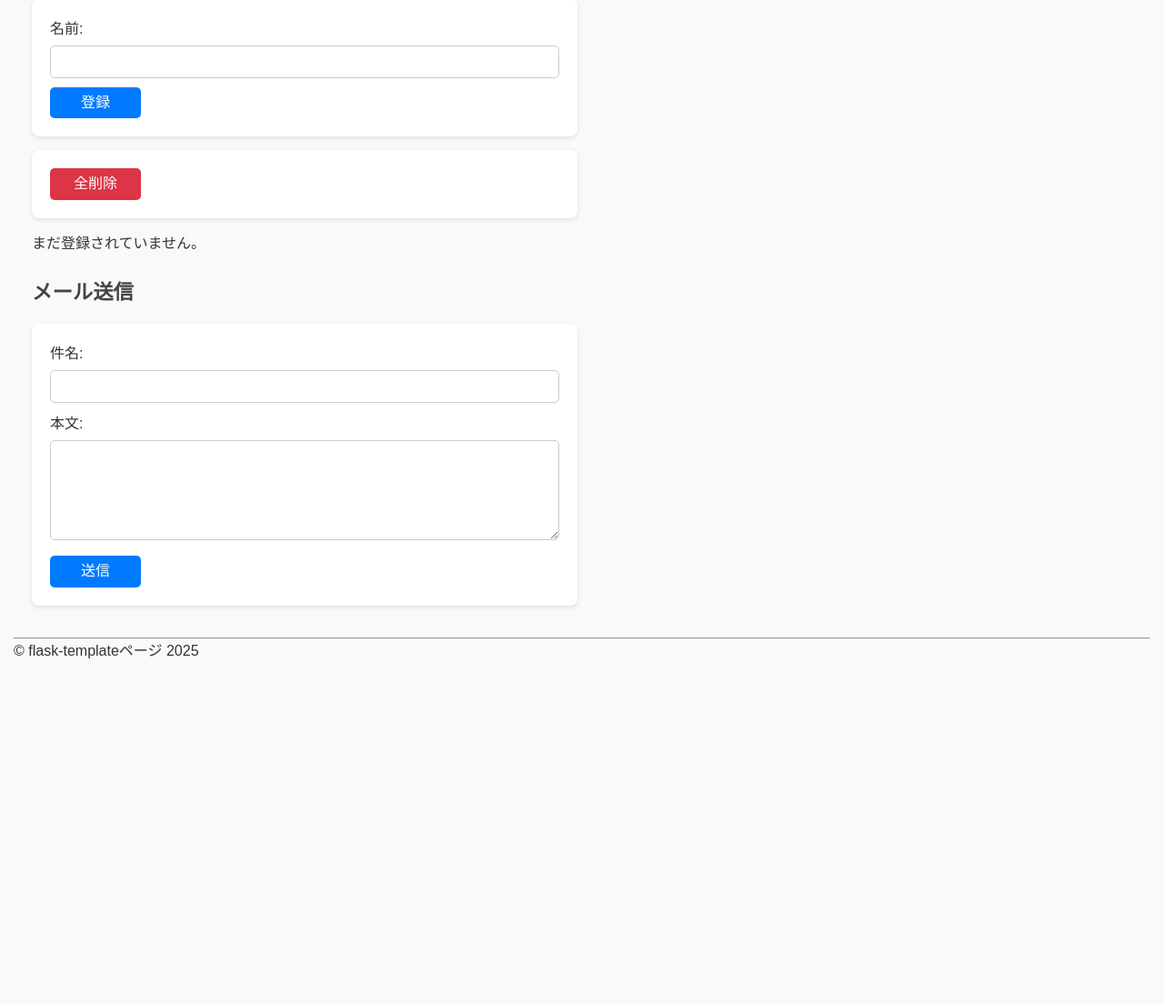
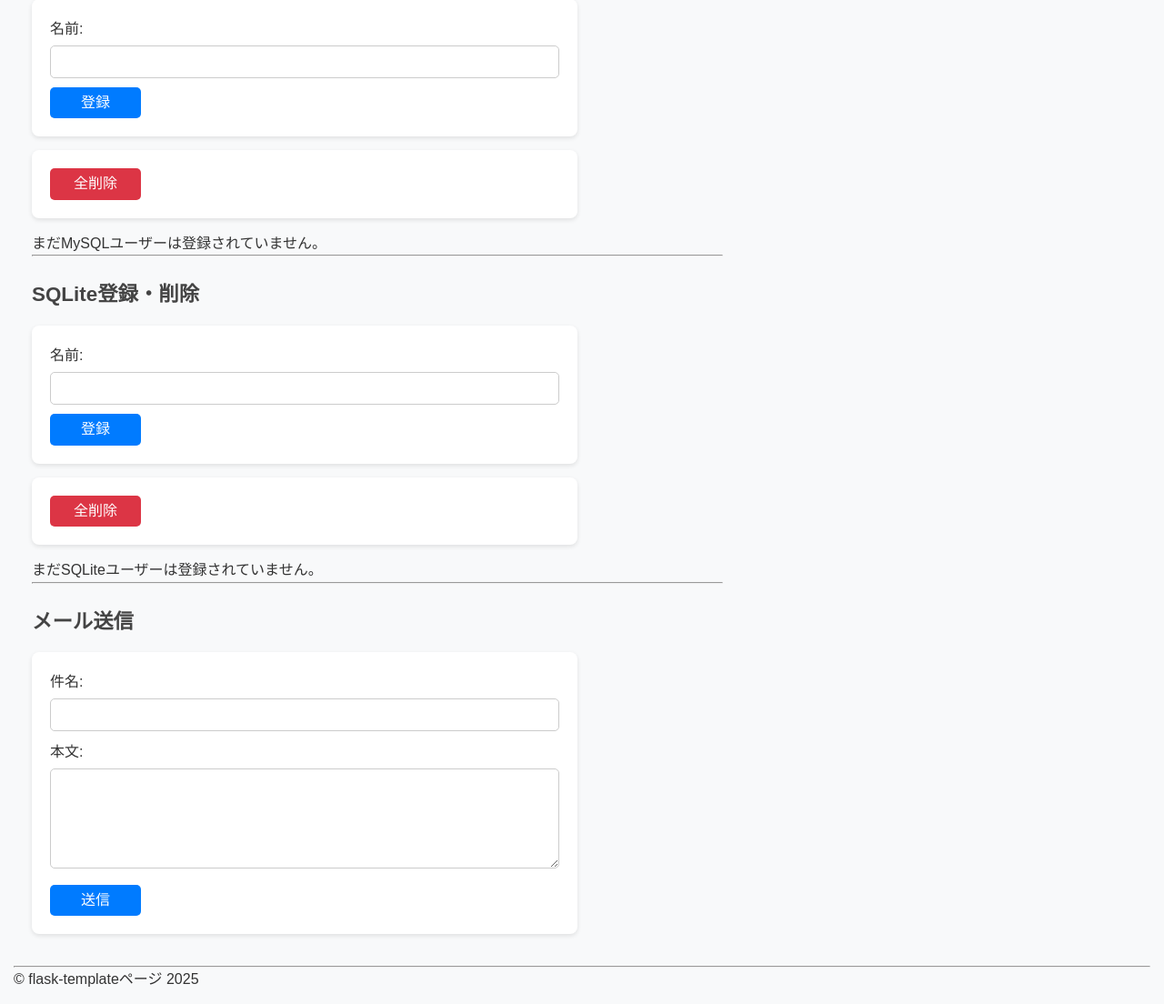
Before and after one commit to KN5310/flask-template, a Flask app: page /test in a window 1280 px wide. Shown: the part 274-1378 px from the top of the page at 91% size. Before the commit the page ends 998 px from the top, so only its background shows below. Run offline with Flask 3, Linux system fonts and the light colour scheme; parts of the project's set-up code (start-up, migrations or seed data) failed here and were passed over.

Commit message:
MySQL SQlite 切り替えOK

```diff
--- a/app/__init__.py
+++ b/app/__init__.py
@@ -4,25 +4,27 @@
 
 from flask import Flask, url_for
 from flask_wtf import CSRFProtect
-import os, traceback
-import logging
+import os, traceback, logging
 from dotenv import load_dotenv
 
 from flask_sqlalchemy import SQLAlchemy
 from flask_migrate import Migrate
 
 from app.models.model_mysql import db, UserMysql
+from app.models.model_sqlite import db_sqlite, UserSqlite
 from app.utils.utils import cleaned_url
 
 migrate = Migrate()
 csrf = CSRFProtect()
 
+# dotenv読み込み
 dotenv_path = os.path.abspath(os.path.join(os.path.dirname(__file__), "..", "key", ".env"))
 if os.path.exists(dotenv_path):
     load_dotenv(dotenv_path)
 else:
     print(f"[Warning] .env file not found at {dotenv_path}")
 
+# ログ設定
 log_dir = os.path.join(os.path.dirname(__file__), "..", "logs")
 os.makedirs(log_dir, exist_ok=True)
 log_path = os.path.join(log_dir, "app.log")
@@ -32,6 +34,19 @@ logging.basicConfig(
     handlers=[logging.FileHandler(log_path, encoding="utf-8")],
 )
 
+# SQLite DBファイル作成
+data_dir = os.path.join(os.path.dirname(__file__), "..", "data")
+os.makedirs(data_dir, exist_ok=True)
+sqlite_db_path = os.path.join(data_dir, "sqlite.db")
+if not os.path.exists(sqlite_db_path):
+    import sqlite3
+    try:
+        conn = sqlite3.connect(sqlite_db_path)
+        conn.close()
+        print(f"[Info] SQLite DB を作成しました: {sqlite_db_path}")
+    except Exception as e:
+        print(f"[Error] SQLite DB の作成に失敗しました: {e}")
+
 def create_app():
     try:
         app = Flask(
@@ -40,53 +55,65 @@ def create_app():
             static_folder="../static"
         )
         app.config["SECRET_KEY"] = os.getenv("SECRET_KEY", "default-unsafe-key")
+        ENV_TYPE = os.getenv("ENV_TYPE", "lolipop-test")
+        ENV_DB = os.getenv("ENV_DB", "sqlite")  # 'mysql' or 'sqlite'
 
-        ENV_TYPE = os.getenv("ENV_TYPE", "lolipop-test")
-        if ENV_TYPE == "docker":
-            app.config["SQLALCHEMY_DATABASE_URI"] = os.getenv("DATABASE_URI_DOCKER")
-        elif ENV_TYPE == "lolipop-test":
-            app.config["SQLALCHEMY_DATABASE_URI"] = os.getenv("DATABASE_URI_LOLIPOP_TEST")
-        elif ENV_TYPE == "lolipop-prod":
-            app.config["SQLALCHEMY_DATABASE_URI"] = os.getenv("DATABASE_URI_LOLIPOP_PROD")
+        # データベース設定
+        if ENV_DB == "mysql":
+            if ENV_TYPE == "docker":
+                app.config["SQLALCHEMY_DATABASE_URI"] = os.getenv("DATABASE_URI_DOCKER")
+            elif ENV_TYPE == "lolipop-test":
+                app.config["SQLALCHEMY_DATABASE_URI"] = os.getenv("DATABASE_URI_LOLIPOP_TEST")
+            elif ENV_TYPE == "lolipop-prod":
+                app.config["SQLALCHEMY_DATABASE_URI"] = os.getenv("DATABASE_URI_LOLIPOP_PROD")
+            else:
+                raise ValueError(f"Unknown ENV_TYPE: {ENV_TYPE}")
+        elif ENV_DB == "sqlite":
+            app.config["SQLALCHEMY_DATABASE_URI"] = f"sqlite:///{sqlite_db_path}"
         else:
-            raise ValueError(f"Unknown ENV_TYPE: {ENV_TYPE}")
+            raise ValueError(f"Unknown ENV_DB: {ENV_DB}")
 
         app.config["SQLALCHEMY_TRACK_MODIFICATIONS"] = False
 
+        # CSRF
         csrf.init_app(app)
-        db.init_app(app)
-        migrate.init_app(app, db)
 
-        # ----------------------------
-        # Docker環境の場合のみ、全テーブル削除→モデル通りに作成
+        # DB初期化
+        if ENV_DB == "mysql":
+            db.init_app(app)
+            migrate.init_app(app, db)
+        elif ENV_DB == "sqlite":
+            # SQLite は init_app を先に呼ぶ
+            db_sqlite.init_app(app)
+
+            # app_context 内でテーブル作成
+            with app.app_context():
+                db_sqlite.create_all()
+
+        # -----------------------------
+        # DBテーブル作成/初期化（Docker MySQL 用）
         from sqlalchemy import text
         with app.app_context():
-            if ENV_TYPE == "docker":
+            if ENV_DB == "mysql" and ENV_TYPE == "docker":
                 try:
-                    # DB に存在するテーブル一覧を取得
                     with db.engine.connect() as conn:
                         result = conn.execute(text("SHOW TABLES;"))
-                        db_tables = [row[0] for row in result.fetchall()]
-
-                        # 全テーブル削除（alembic_version だけ残す）
-                        for table in db_tables:
+                        for row in result.fetchall():
+                            table = row[0]
                             if table != "alembic_version":
                                 conn.execute(text(f"DROP TABLE `{table}`;"))
                                 app.logger.info(f"Docker環境: テーブル {table} を削除しました")
+                    db.create_all()
+                    app.logger.info("Docker環境: MySQLモデル通りにテーブルを作成しました")
+                except Exception as e:
+                    app.logger.error(f"MySQLテーブル作成/削除エラー: {e}")
+        # -----------------------------
 
-                    # モデルにあるテーブルを作成
-                    db.create_all()
-                    app.logger.info("Docker環境: モデル通りにテーブルを作成しました")
-
-                except Exception as e:
-                    app.logger.error(f"テーブル作成/削除エラー: {e}")
-        # ----------------------------
-
-
-
+        # ルート登録
         from app.routes.routes_main import routes_main
         app.register_blueprint(routes_main)
 
+        # ユーティリティ関数
         def static_url(filename):
             url = url_for("static", filename=filename)
             return url.replace("/index.cgi", "")
@@ -102,7 +129,7 @@ def create_app():
             )
 
         app.logger.info(
-            f"Loaded ENV_TYPE: {ENV_TYPE}, BASE_PATH: {os.getenv('BASE_PATH')}, SITE_ROOT_URL: {os.getenv('SITE_ROOT_URL')}"
+            f"Loaded ENV_TYPE: {ENV_TYPE}, ENV_DB: {ENV_DB}, BASE_PATH: {os.getenv('BASE_PATH')}, SITE_ROOT_URL: {os.getenv('SITE_ROOT_URL')}"
         )
 
         return app
--- a/app/routes/routes_main.py
+++ b/app/routes/routes_main.py
@@ -8,6 +8,7 @@ from email.mime.text import MIMEText
 from flask import Blueprint, render_template, current_app, request, redirect, flash
 from app.utils.utils import cleaned_url
 from app.models.model_mysql import db, UserMysql
+from app.models.model_sqlite import db_sqlite, UserSqlite
 
 routes_main = Blueprint("main", __name__)
 
@@ -21,8 +22,21 @@ def index():
 @routes_main.route("/test")
 def test_page():
     current_app.logger.info("テストページにアクセスされました。")
-    users = UserMysql.query.all()  # ← User から UserMysql に変更
-    return render_template("test.html", users=users)
+
+    users_mysql = []
+    users_sqlite = []
+
+    if current_app.config.get("SQLALCHEMY_DATABASE_URI", "").startswith("sqlite"):
+        users_sqlite = db_sqlite.session.query(UserSqlite).all()
+    else:
+        users_mysql = UserMysql.query.all()
+
+    return render_template(
+        "test.html",
+        users_mysql=users_mysql,
+        users_sqlite=users_sqlite
+    )
+
 
 
 @routes_main.route("/register_name", methods=["POST"])
@@ -48,6 +62,30 @@ def delete_all_users():
         db.session.rollback()
         current_app.logger.error(f"ユーザー全削除エラー: {e}")
         flash("ユーザー全削除に失敗しました。", "error")
+    return redirect(cleaned_url("main.test_page"))
+
+@routes_main.route("/register_name_sqlite", methods=["POST"])
+def register_name_sqlite():
+    username = request.form.get("username", "").strip()
+    if username:
+        new_user = UserSqlite(name=username)
+        db_sqlite.session.add(new_user)
+        db_sqlite.session.commit()
+        flash(f"{username} をSQLiteに登録しました！", "success")
+    else:
+        flash("名前を入力してください", "error")
+    return redirect(cleaned_url("main.test_page"))
+
+@routes_main.route("/delete_all_users_sqlite", methods=["POST"])
+def delete_all_users_sqlite():
+    try:
+        num_deleted = db_sqlite.session.query(UserSqlite).delete()
+        db_sqlite.session.commit()
+        flash(f"{num_deleted} 件のSQLiteユーザーを削除しました！", "success")
+    except Exception as e:
+        db_sqlite.session.rollback()
+        current_app.logger.error(f"SQLiteユーザー全削除エラー: {e}")
+        flash("SQLiteユーザー全削除に失敗しました。", "error")
     return redirect(cleaned_url("main.test_page"))
 
 
--- a/templates/test.html
+++ b/templates/test.html
@@ -1,69 +1,91 @@
 <!-- templates/test.html -->
 
-{% extends 'base.html' %} {% block title %}{{ site_name }} | トップ{% endblock %} {% block content
-%}
+{% extends 'base.html' %}
+{% block title %}{{ site_name }} | トップ{% endblock %}
+{% block content %}
+
 <h1>Hello World</h1>
 
 <p>test.htmlです。</p>
 <p><a href="{{ cleaned_url('main.index') }}">TOPへ移動</a></p>
 
 <!-- フラッシュメッセージ -->
-{% with messages = get_flashed_messages(with_categories=true) %} {% if messages %} {% for category,
-message in messages %}
+{% with messages = get_flashed_messages(with_categories=true) %}
+  {% if messages %}
+    {% for category, message in messages %}
       <div class="flash-{{ category }}">{{ message }}</div>
-{% endfor %} {% endif %} {% endwith %}
+    {% endfor %}
+  {% endif %}
+{% endwith %}
 
 <hr>
 
-<!-- 名前登録フォーム -->
+<!-- MySQL登録フォーム -->
 <h2>MySQL登録・削除</h2>
 <form method="POST" action="{{ cleaned_url('main.register_name') }}">
   <input type="hidden" name="csrf_token" value="{{ csrf_token() }}" />
-
-	<label for="username">名前:</label>
-	<input type="text" id="username" name="username" required />
+  <label for="username_mysql">名前:</label>
+  <input type="text" id="username_mysql" name="username" required />
   <button type="submit">登録</button>
 </form>
 
-<!-- 全ユーザー削除フォーム -->
-<form
-    method="POST"
-    action="{{ cleaned_url('main.delete_all_users') }}"
-    class="form-inline"
->
+<form method="POST" action="{{ cleaned_url('main.delete_all_users') }}" class="form-inline">
   <input type="hidden" name="csrf_token" value="{{ csrf_token() }}" />
-    <button
-        type="submit"
-        onclick="return confirm('本当に全ユーザーを削除しますか？');"
-        class="button-danger"
-    >
+  <button type="submit" onclick="return confirm('本当に全ユーザーを削除しますか？');" class="button-danger">
     全削除
   </button>
 </form>
 
-<!-- 登録済みユーザー一覧 -->
-{% if users %}
-<h2>登録済みの名前</h2>
+{% if users_mysql %}
+<h3>登録済みのMySQLユーザー</h3>
 <ul>
-	{% for user in users %}
+  {% for user in users_mysql %}
     <li>{{ user.name }}</li>
   {% endfor %}
 </ul>
 {% else %}
-<p>まだ登録されていません。</p>
+<p>まだMySQLユーザーは登録されていません。</p>
 {% endif %}
+
+<hr>
+
+<!-- SQLite登録フォーム -->
+<h2>SQLite登録・削除</h2>
+<form method="POST" action="{{ cleaned_url('main.register_name_sqlite') }}">
+  <input type="hidden" name="csrf_token" value="{{ csrf_token() }}" />
+  <label for="username_sqlite">名前:</label>
+  <input type="text" id="username_sqlite" name="username" required />
+  <button type="submit">登録</button>
+</form>
+
+<form method="POST" action="{{ cleaned_url('main.delete_all_users_sqlite') }}" class="form-inline">
+  <input type="hidden" name="csrf_token" value="{{ csrf_token() }}" />
+  <button type="submit" onclick="return confirm('本当に全SQLiteユーザーを削除しますか？');" class="button-danger">
+    全削除
+  </button>
+</form>
+
+{% if users_sqlite %}
+<h3>登録済みのSQLiteユーザー</h3>
+<ul>
+  {% for user in users_sqlite %}
+    <li>{{ user.name }}</li>
+  {% endfor %}
+</ul>
+{% else %}
+<p>まだSQLiteユーザーは登録されていません。</p>
+{% endif %}
+
+<hr>
 
 <!-- メール送信フォーム -->
 <h2>メール送信</h2>
 <form method="POST" action="{{ cleaned_url('main.send_email') }}">
   <input type="hidden" name="csrf_token" value="{{ csrf_token() }}" />
-
   <label for="subject">件名:</label><br />
   <input type="text" id="subject" name="subject" required /><br />
-
   <label for="body">本文:</label><br />
   <textarea id="body" name="body" rows="5" required></textarea><br />
-
   <button type="submit">送信</button>
 </form>
 
```
Also changed, not shown: app/models/model_sqlite.py (added, +13 -0 lines), data/sqlite.db (added). Lines whose indentation alone changed are shown as unchanged.
